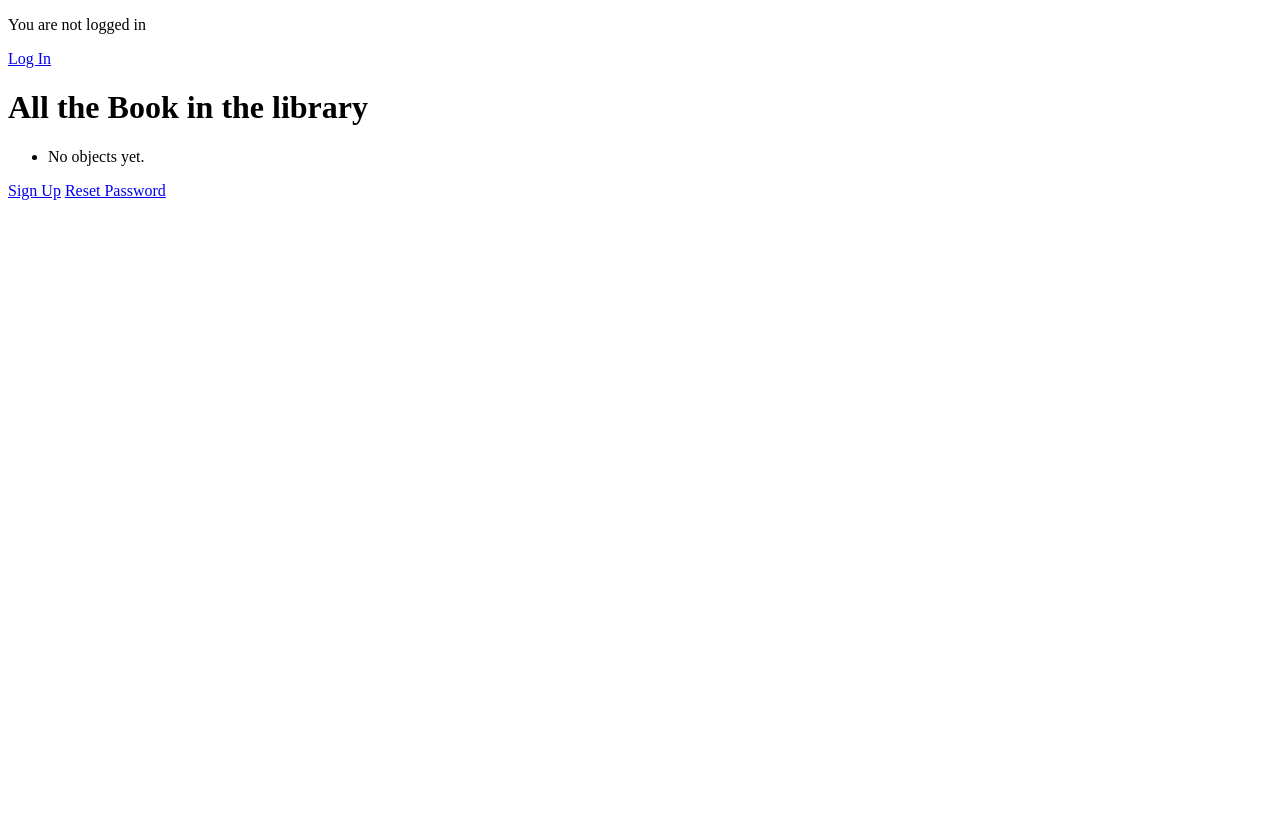
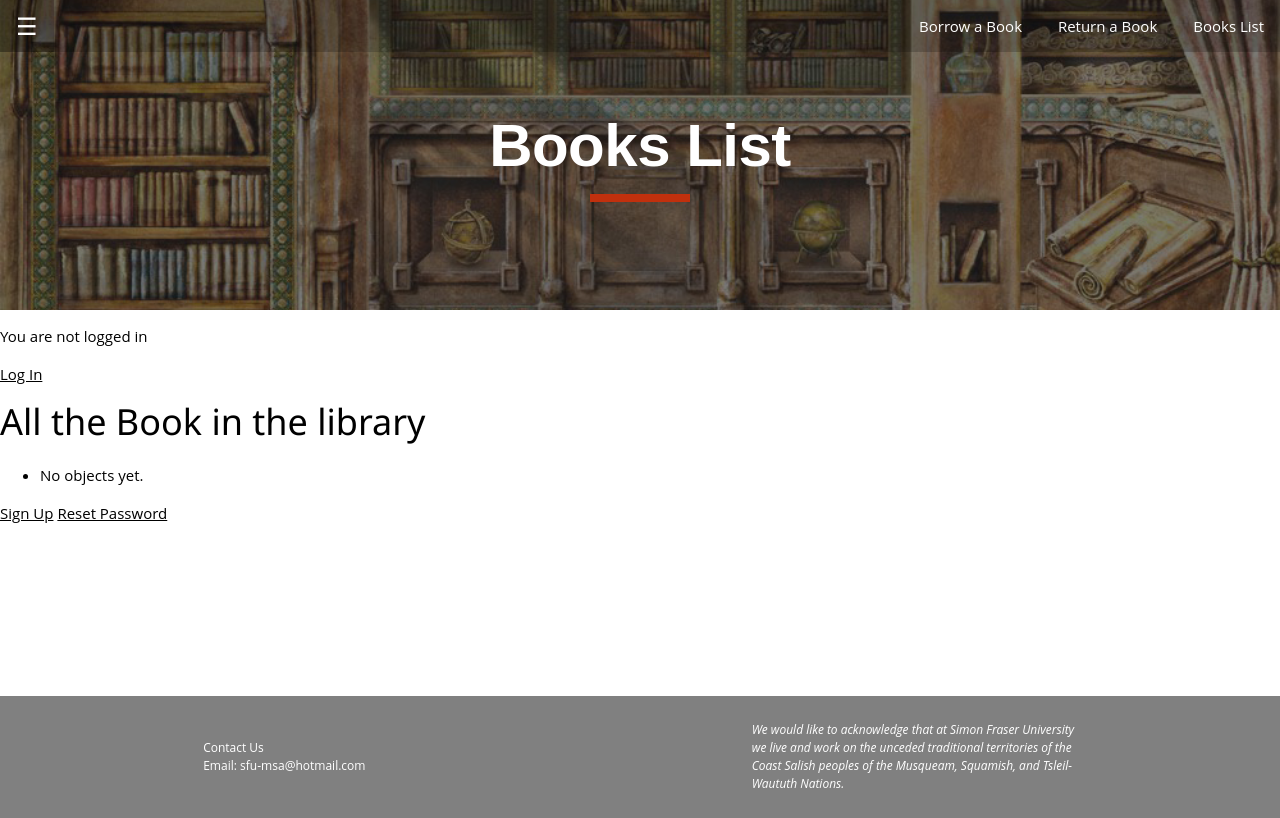
Before and after one commit to rqawasme/MSA-Library, a Django app: page /books/ in a window 1280 px wide. Before the commit the page ends 200 px from the top, so only its background shows below. Run offline with Django 4.2, Linux system fonts and the light colour scheme; data that the repository does not hold is empty; style sheets or scripts are compiled from the project's sources; parts of the project's set-up code (start-up, migrations or seed data) failed here and were passed over; some libraries are stand-ins or nearby versions.

Commit message:
header and footer done

```diff
--- a/accounts/templates/registration/login.html
+++ b/accounts/templates/registration/login.html
@@ -2,6 +2,8 @@
 {% extends 'base.html' %}
 
 {% block title %}Login{% endblock %}
+
+{% block main_title %}Login{% endblock %}
 
 {% block content %}
 <h2>Log In</h2>
--- a/accounts/templates/registration/signup.html
+++ b/accounts/templates/registration/signup.html
@@ -2,6 +2,8 @@
 {% extends "base.html" %}
 
 {% block title %}Sign Up{% endblock %}
+
+{% block main_title %}Sign Up{% endblock %}
 
 {% block content %}
   <h2>Sign up</h2>
--- /dev/null
+++ b/library/static/pages/css/styles.scss
@@ -0,0 +1,119 @@
+body {
+    background-color: white;
+    font-family: 'Open Sans', sans-serif !important;
+    margin: 0;
+}
+
+header {
+    box-sizing: border-box;
+    display: block;
+}
+
+#nav {
+    background-color: transparent;
+    left: 0;
+    position: fixed;
+    top: 0;
+    width: 100%;
+    height: 50px;
+
+    .pancake_sidebar {
+        border-right: 1px solid #ccc!important;
+        height: 100%;
+        width: 200px;
+        background-color: #fff;
+        position: fixed!important;
+        z-index: 10;
+        overflow: auto;
+    }
+
+    .top_nav {
+        color: white;
+        @media screen and (max-width: 420px) {
+            display: none;
+        }
+    }
+
+    .pancake_button {
+        color: #fff!important;
+        font-size: 24px!important;
+        user-select: none;
+        border: none;
+        display: inline-block;
+        padding: 8px 16px;
+        vertical-align: middle;
+        overflow: hidden;
+        text-decoration: none;
+        color: inherit;
+        background-color: inherit;
+        text-align: center;
+        cursor: pointer;
+        white-space: nowrap;
+    }
+
+}
+
+#main {
+    min-height: 87vh;
+}
+
+#main_title {
+    background-image: url("/static/images/library_dark.jpg");
+    background-position: center center;
+    background-size: cover;
+    height: 310px;
+    display: flex;
+    flex-direction: column;
+    justify-content: center;
+    align-items: center;
+
+    h1 {
+        padding-bottom: 18px;
+        color: #ffffff;
+        font-family: 'Lora', 'Arial' !important;
+        font-size: 45pt;
+        font-style: normal;
+        font-weight: 500;
+        letter-spacing: -0.5px;
+        line-height: 1.26;
+        margin: 0;
+        position: relative;
+
+        &::before {
+            content: '';
+            position: absolute;
+            bottom: 0;
+            left: 0;
+            pointer-events: none;
+            right: 0;
+            top: 0;
+            width: 100px;
+            border-bottom-style: solid;
+            border-bottom-width: 8px;
+            border-color: rgba(193,48,13,1);
+            margin: 0 auto;
+        }
+    }
+}
+
+#footer {
+//    position: fixed;
+//    bottom: 0;
+   width: 100%;
+   min-height: 60px;   /* Height of the footer */
+   background: grey;
+   display: flex;
+   color: white;
+   flex-direction: row;
+   font-size: 12px;
+   flex-wrap: nowrap;
+   align-items: center;
+   justify-content: space-around;
+   padding: 25px 10px;
+
+   @media only screen and (max-width: 600px){
+    flex-direction: column;
+    align-items: flex-start;
+    min-height: 200px;
+   }
+}
--- a/library/templates/add_book.html
+++ b/library/templates/add_book.html
@@ -1,6 +1,8 @@
 {% extends 'base.html' %}
 
 {% block title %}Add a Book{% endblock %}
+
+{% block main_title %}Add a Book{% endblock %}
 
 {% block content %}
 <h1>Add a book</h1>
--- a/library/templates/base.html
+++ b/library/templates/base.html
@@ -1,28 +1,89 @@
-<!-- templates/base.html -->
+{% load sass_tags %}
+{% load static %}
+
 <!DOCTYPE html>
 <html>
 <head>
   <meta charset="utf-8">
-  <title>{% block title %}Django Auth Tutorial{% endblock %}</title>
+  <title>{% block title %}MSA Library{% endblock %}</title>
+  <!-- Favicon -->
+  <link rel="icon" type="image/x-icon" href="{% static 'compiled/images/favicon.ico' %}">
+  <link rel="stylesheet" href="{% sass_src 'pages/css/styles.scss' %}">
+  <link rel="stylesheet" href="https://www.w3schools.com/w3css/4/w3.css">
 </head>
 <body>
-  <main>
+  <div id="nav">
+    {% comment %} the side bar {% endcomment %}
+    <div id="pancake" class="pancake_sidebar w3-sidebar w3-bar-block w3-border-right" style="display:none" id="mySidebar">
+      <button onclick="pancake_close()" class="w3-bar-item w3-large">Close &times;</button>
+      <a href="/" class="w3-bar-item w3-button">Borrow a Book</a>
+      <a href="/signin/" class="bar-item w3-button">Return a Book</a>
+      <a href="/addbook/" class="w3-bar-item w3-button">Add a Book</a>
+      <a href="/books/" class="w3-bar-item w3-button">Books List</a>
+      <a href="/history/" class="w3-bar-item w3-button">Borrow History</a>
+    </div>
+
+    {% comment %} nav button {% endcomment %}
+    <div style="display: flex; align-items: center; justify-content: space-between; background: rgb(0,0,0,0.2);">
+      <button  class="pancake_button" role="button" title="Show sidebar" onclick="pancake_open()">☰</button>
+      <div class="top_nav">
+        <a href="/" class="w3-bar-item w3-button">Borrow a Book</a>
+        <a href="/signin/" class="bar-item w3-button">Return a Book</a>
+        <a href="/books/" class="w3-bar-item w3-button">Books List</a>
+      </div>
+    </div>
+  </div>
+  {% comment %} main content {% endcomment %}
+  <div id="main">
+
+    <div id="main_title">
+      <h1>
+          <strong>{% block main_title %}MSA Library{% endblock %}</strong>
+      </h1>
+    </div>
+
+
+
+
     {% if user.is_authenticated %}
       Hi {{ user.get_full_name }}!
     {% else %}
       <p>You are not logged in</p>
       <a href="{% url 'login' %}">Log In</a>
     {% endif %}
+
     {% block content %}
     {% endblock %}
-  </main>
-</body>
-</footer>
+
     {% if user.is_authenticated %}
       <a href="{% url 'logout' %}">Logout</a>
     {% else %}
       <a href="{% url 'signup' %}">Sign Up</a>
       <a href="{% url 'password_reset' %}">Reset Password</a>
     {% endif %}
+  </div>
+  <div id="footer">
+    <div>
+      Contact Us
+      <br/>
+      Email: sfu-msa@hotmail.com
+    </div>
+    <div style="max-width: 325px;">
+      <i>We would like to acknowledge that at Simon Fraser University we live and work on the unceded traditional territories of the Coast Salish peoples of the Musqueam, Squamish, and Tsleil-Waututh Nations.</i>
+    </div>
   </footer>
+</body>
 </html>
+
+{% block js %}
+{% endblock %}
+<script>
+  function pancake_open() {
+    document.getElementById("pancake").style.display = "block";
+    {% comment %} document.getElementById("pancake").style.width = "100%"; {% endcomment %}
+  }
+
+  function pancake_close() {
+    document.getElementById("pancake").style.display = "none";
+  }
+</script>
--- a/library/templates/library/books_list.html
+++ b/library/templates/library/books_list.html
@@ -1,6 +1,8 @@
 {% extends 'base.html' %}
 
 {% block title %}Books listing{% endblock %}
+
+{% block main_title %}Books List{% endblock %}
 
 {% block content %}
 <h1>All the Book in the library</h1>
--- a/library/templates/signin.html
+++ b/library/templates/signin.html
@@ -1,6 +1,8 @@
 {% extends 'base.html' %}
 
 {% block title %}Return{% endblock %}
+
+{% block main_title %}Return a Book{% endblock %}
 
 {% block content %}
 <h1>Return a book</h1>
--- a/library/templates/signout.html
+++ b/library/templates/signout.html
@@ -1,6 +1,8 @@
 {% extends 'base.html' %}
 
 {% block title %}Signout{% endblock %}
+
+{% block main_title %}Borrow a Book{% endblock %}
 
 {% block content %}
 <h1>Sign out a book</h1>
--- a/library/templates/signouts_history.html
+++ b/library/templates/signouts_history.html
@@ -1,6 +1,8 @@
 {% extends 'base.html' %}
 
 {% block title %}History{% endblock %}
+
+{% block main_title %}History{% endblock %}
 
 {% block content %}
 <h1>History</h1>
```
Also changed, not shown: msalibrary/settings.py (+11 -0 lines), library/static/images/library.jpg (added), library/static/images/library_dark.jpg (added). Lines whose indentation alone changed are shown as unchanged.
